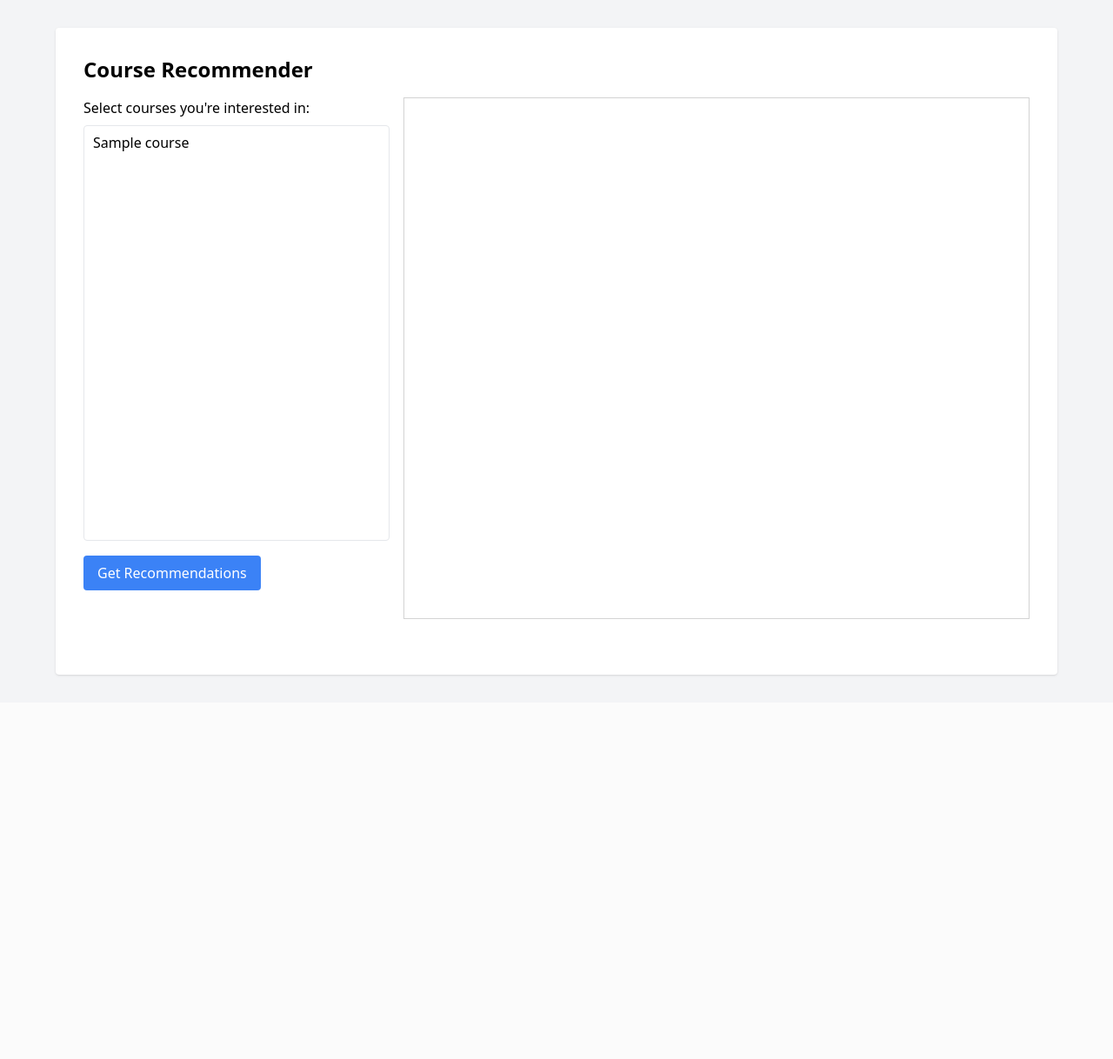
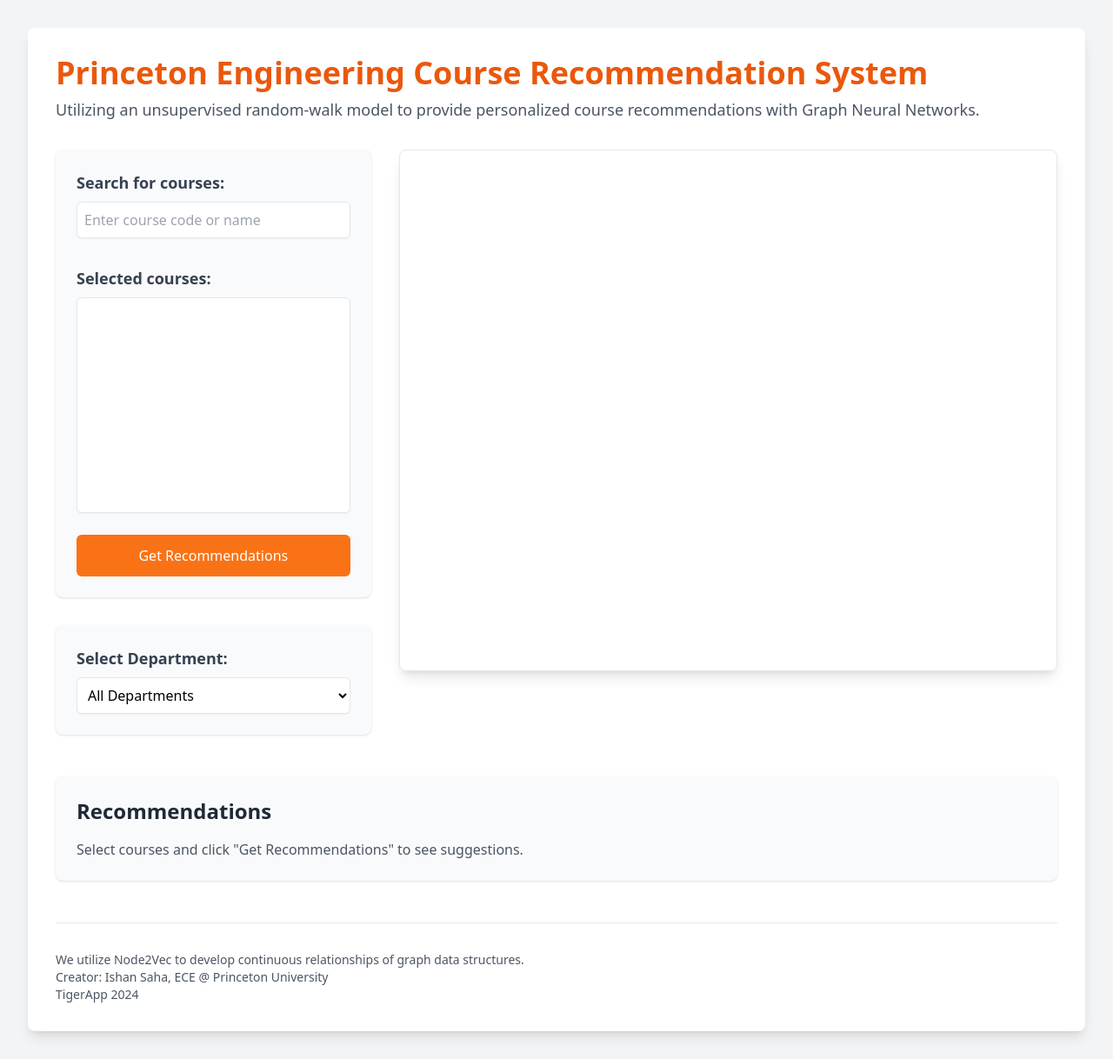
Before and after one commit to ishansaha01/GNNCourseSearchEngine, a Flask app: template templates/index.html in a window 1280 px wide. Shown: the whole page at 87% size. Before the commit the page ends 778 px from the top, so only its background shows below. Run offline with Flask 3, Linux system fonts and the light colour scheme; the template is opened without the code that fills it: most values are stand-ins (such as "Sample title", 1, 10 or a date in 2020); lists and menus that the app fills with data are empty; some libraries are stand-ins or nearby versions.

Commit message:
final modernized edit

```diff
--- a/templates/index.html
+++ b/templates/index.html
@@ -3,7 +3,7 @@
 <head>
     <meta charset="UTF-8">
     <meta name="viewport" content="width=device-width, initial-scale=1.0">
-    <title>Course Recommender</title>
+    <title>Princeton Engineering Course Recommender</title>
     <script src="https://cdn.jsdelivr.net/npm/axios/dist/axios.min.js"></script>
     <script src="https://cdn.tailwindcss.com"></script>
     <script type="text/javascript" src="https://unpkg.com/vis-network/standalone/umd/vis-network.min.js"></script>
@@ -11,32 +11,116 @@
         #mynetwork {
             width: 100%;
             height: 600px;
-            border: 1px solid lightgray;
+            border: 1px solid #e2e8f0;
+            border-radius: 0.5rem;
         }
     </style>
 </head>
 <body class="bg-gray-100 p-8">
-    <div class="max-w-6xl mx-auto bg-white p-8 rounded shadow">
-        <h1 class="text-2xl font-bold mb-4">Course Recommender</h1>
-        <div class="grid grid-cols-3 gap-4">
-            <div>
-                <label for="course-select" class="block mb-2">Select courses you're interested in:</label>
-                <select id="course-select" multiple class="w-full p-2 border rounded" size="20">
-                    {% for course in courses %}
-                        <option value="{{ course }}">{{ course }}</option>
-                    {% endfor %}
-                </select>
-                <button id="recommend-btn" class="mt-4 bg-blue-500 text-white px-4 py-2 rounded hover:bg-blue-600">Get Recommendations</button>
+    <div class="max-w-7xl mx-auto bg-white p-8 rounded-lg shadow-lg">
+        <header class="mb-8">
+            <h1 class="text-4xl font-bold text-orange-600 mb-2">Princeton Engineering Course Recommendation System</h1>
+            <p class="text-gray-600 text-lg">
+                Utilizing an unsupervised random-walk model to provide personalized course recommendations with Graph Neural Networks.
+            </p>
+        </header>
+
+        <div class="grid grid-cols-1 lg:grid-cols-3 gap-8">
+            <div class="lg:col-span-1">
+                <div class="bg-gray-50 p-6 rounded-lg shadow">
+                    <label for="course-search" class="block text-lg font-semibold mb-2 text-gray-700">Search for courses:</label>
+                    <input type="text" id="course-search" class="w-full p-2 border rounded-md bg-white shadow-sm mb-4" placeholder="Enter course code or name">
+                    <div id="search-results" class="mb-4 max-h-40 overflow-y-auto"></div>
+                    <label for="selected-courses" class="block text-lg font-semibold mb-2 text-gray-700">Selected courses:</label>
+                    <select id="selected-courses" multiple class="w-full p-2 border rounded-md bg-white shadow-sm" size="10"></select>
+                    <button id="recommend-btn" class="mt-6 w-full bg-orange-500 text-white px-6 py-3 rounded-md hover:bg-orange-600 transition duration-300 ease-in-out transform hover:scale-105 focus:outline-none focus:ring-2 focus:ring-orange-500 focus:ring-opacity-50">
+                        Get Recommendations
+                    </button>
+                </div>
+                <div class="mt-8 bg-gray-50 p-6 rounded-lg shadow">
+                    <label for="department-select" class="block text-lg font-semibold mb-2 text-gray-700">Select Department:</label>
+                    <select id="department-select" class="w-full p-2 border rounded-md bg-white shadow-sm">
+                        <option value="ALL">All Departments</option>
+                        <!-- Other department options will be added here dynamically -->
+                    </select>
+                </div>
             </div>
-            <div class="col-span-2" id="mynetwork"></div>
+            <div class="lg:col-span-2">
+                <div id="mynetwork" class="shadow-lg"></div>
+            </div>
         </div>
-        <div id="recommendations" class="mt-8"></div>
+
+        <div id="recommendations" class="mt-12 bg-gray-50 p-6 rounded-lg shadow">
+            <h2 class="text-2xl font-bold mb-4 text-gray-800">Recommendations</h2>
+            <p class="text-gray-600">Select courses and click "Get Recommendations" to see suggestions.</p>
+        </div>
+
+        <!-- Footnotes -->
+        <footer class="mt-12 pt-8 border-t border-gray-200">
+            <div class="text-sm text-gray-600">
+                <p>We utilize Node2Vec to develop continuous relationships of graph data structures.</p>
+                <p>Creator: Ishan Saha, ECE @ Princeton University</p>
+                <p>TigerApp 2024</p>
+            </div>
+        </footer>
     </div>
 
     <script>
         const colorMap = {{ color_map|tojson }};
         let network;
         let graphData;
+        let activeDepartment = "ALL";
+        const allCourses = {{ courses|tojson }};
+
+        function populateDepartmentDropdown() {
+            const select = document.getElementById('department-select');
+            Object.keys(colorMap).forEach(dept => {
+                const option = document.createElement('option');
+                option.value = dept;
+                option.textContent = dept;
+                select.appendChild(option);
+            });
+        }
+
+        document.getElementById('department-select').addEventListener('change', function(e) {
+            activeDepartment = e.target.value;
+            updateGraph();
+        });
+
+        function searchCourses(query) {
+            query = query.toLowerCase();
+            return allCourses.filter(course => course.toLowerCase().includes(query));
+        }
+
+        document.getElementById('course-search').addEventListener('input', function(e) {
+            const query = e.target.value;
+            const results = searchCourses(query);
+            const resultsContainer = document.getElementById('search-results');
+            resultsContainer.innerHTML = '';
+            results.forEach(course => {
+                const div = document.createElement('div');
+                div.textContent = course;
+                div.className = 'p-2 hover:bg-gray-200 cursor-pointer';
+                div.onclick = () => addSelectedCourse(course);
+                resultsContainer.appendChild(div);
+            });
+        });
+
+        function addSelectedCourse(course) {
+            const selectedCourses = document.getElementById('selected-courses');
+            if (![...selectedCourses.options].some(option => option.value === course)) {
+                const option = new Option(course, course);
+                selectedCourses.add(option);
+            }
+            updateGraph();
+        }
+
+        document.getElementById('selected-courses').addEventListener('dblclick', function(e) {
+            if (e.target.tagName === 'OPTION') {
+                e.target.remove();
+                updateGraph();
+            }
+        });
 
         // Load graph data and initialize the network
         axios.get('/graph_data')
@@ -48,11 +132,13 @@
                         shape: 'dot',
                         size: 10,
                         font: {
-                            size: 12
+                            size: 12,
+                            color: '#333'
                         }
                     },
                     edges: {
-                        width: 0.5
+                        width: 0.5,
+                        color: { color: '#999999' }
                     },
                     physics: {
                         stabilization: false,
@@ -67,29 +153,27 @@
                     }
                 };
                 network = new vis.Network(container, graphData, options);
+                populateDepartmentDropdown();
             })
             .catch(function (error) {
                 console.error('Error loading graph data:', error);
             });
 
-        document.getElementById('course-select').addEventListener('change', function() {
-            updateGraph();
-        });
-
         function updateGraph(recommendedCourses = []) {
-            const selectedCourses = Array.from(document.getElementById('course-select').selectedOptions).map(option => option.value);
+            const selectedCourses = Array.from(document.getElementById('selected-courses').options).map(option => option.value);
             const isRecommendationComplete = recommendedCourses.length > 0;
 
             if (network && graphData) {
                 const updatedNodes = graphData.nodes.map(node => {
+                    const dept = node.id.substr(0, 3);
                     if (selectedCourses.includes(node.id)) {
                         return { ...node, color: '#000000', size: 25 };  // Black and larger for selected courses
                     } else if (recommendedCourses.includes(node.id)) {
                         return { ...node, color: '#00ff00', size: 25 };  // Green and larger for recommended courses
-                    } else if (isRecommendationComplete) {
-                        return { ...node, color: '#cccccc', size: 5 };  // Gray and smaller for other courses after recommendation
+                    } else if (activeDepartment !== "ALL" && dept !== activeDepartment) {
+                        return { ...node, color: '#cccccc', size: 5 };  // Gray and smaller for inactive departments
                     } else {
-                        return { ...node, color: colorMap[node.id.substr(0, 3)], size: 10 };  // Default color and size
+                        return { ...node, color: colorMap[dept], size: 10 };  // Default color and size for active departments
                     }
                 });
                 network.setData({ nodes: updatedNodes, edges: graphData.edges });
@@ -97,7 +181,7 @@
         }
 
         document.getElementById('recommend-btn').addEventListener('click', function() {
-            const selectedCourses = Array.from(document.getElementById('course-select').selectedOptions).map(option => option.value);
+            const selectedCourses = Array.from(document.getElementById('selected-courses').options).map(option => option.value);
 
             if (selectedCourses.length === 0) {
                 alert("Please select at least one course.");
@@ -109,16 +193,16 @@
             })
             .then(function (response) {
                 const recommendationsDiv = document.getElementById('recommendations');
-                recommendationsDiv.innerHTML = '<h2 class="text-xl font-bold mb-4">Recommendations:</h2>';
+                recommendationsDiv.innerHTML = '<h2 class="text-2xl font-bold mb-4 text-gray-800">Recommendations</h2>';
 
                 if (response.data.length === 0) {
-                    recommendationsDiv.innerHTML += '<p>No recommendations found for the selected courses.</p>';
+                    recommendationsDiv.innerHTML += '<p class="text-gray-600">No recommendations found for the selected courses.</p>';
                 } else {
                     response.data.forEach(function(rec) {
                         const recHtml = `
-                            <div class="mb-4 p-4 border rounded">
-                                <h3 class="font-bold">${rec.course} (Similarity: ${rec.similarity})</h3>
-                                <p><strong>Related Courses:</strong> ${rec.related_courses.join(', ') || 'None'}</p>
+                            <div class="mb-4 p-4 bg-white border border-gray-200 rounded-lg">
+                                <h3 class="font-bold text-lg text-orange-600">${rec.course} <span class="text-gray-600 text-sm">(Similarity: ${rec.similarity})</span></h3>
+                                <p class="mt-2"><strong class="text-gray-700">Related Courses:</strong> <span class="text-gray-600">${rec.related_courses.join(', ') || 'None'}</span></p>
                             </div>
                         `;
                         recommendationsDiv.innerHTML += recHtml;
```
